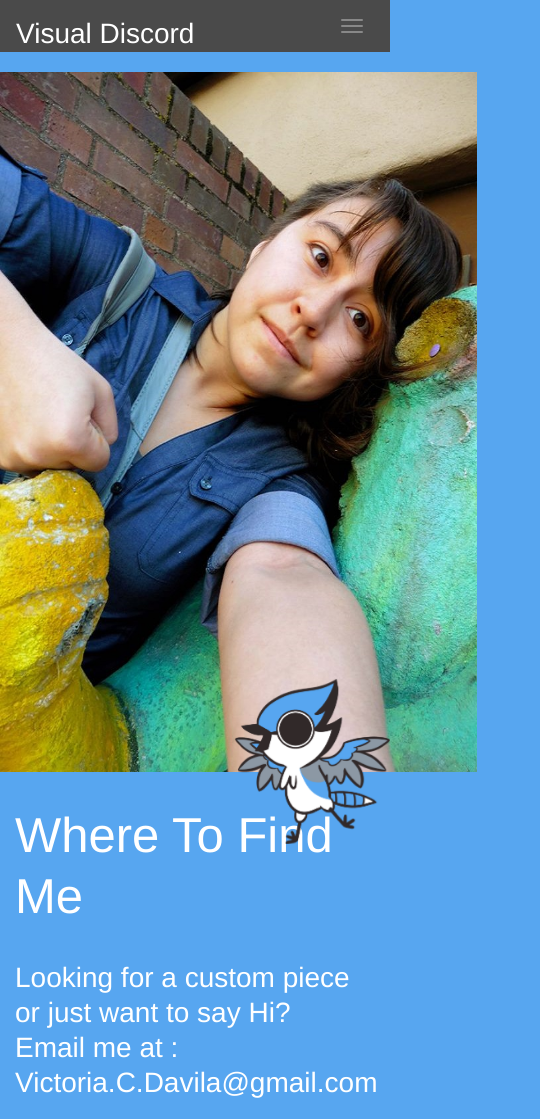
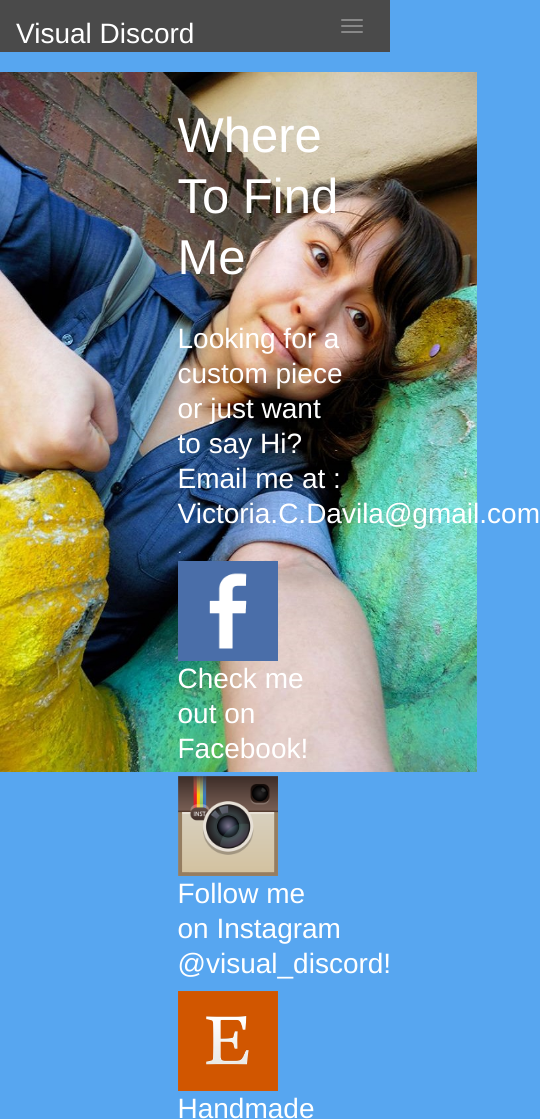
Before and after one commit to VisualDiscord/VisualDiscord.github.io, a plain HTML site: page contact.html in a window 390 px wide. Shown: the top 1119 px of the page, 540 px wide, since content can reach past the window. Drawn offline with Linux system fonts and the light colour scheme; a web font is replaced by a local one.

Commit message:
Jay hidden on small screens

```diff
--- a/contact.html
+++ b/contact.html
@@ -83,10 +83,10 @@
         </nav>
         <div class="container">
            <div class="row" style="border:none; background:#534646; height:700px;">
-                <div class="col-lg-5">
+                <div class="col-xs-5">
                     <img src="img/profile.jpg" style="height:700px; margin-left:-15px;" />
                 </div>
-                <div class="col-lg-6" style="height:600px">
+                <div class="col-xs-6" style="height:600px">
                     <div style="margin-bottom:30px">
                         <h1>Where To Find Me</h1>
                         <span>Looking for a custom piece or just want to say Hi?</span><br/>
@@ -120,7 +120,7 @@
             </div>
 
         </div>
-        <div style="position:fixed;bottom: 0px;right: 0px;">
+        <div style="position:fixed;bottom: 0px;right: 0px;" class="visible-lg">
             <img src="img/CheytheJay.png" width="165"/>
         </div>
     </body>
```
